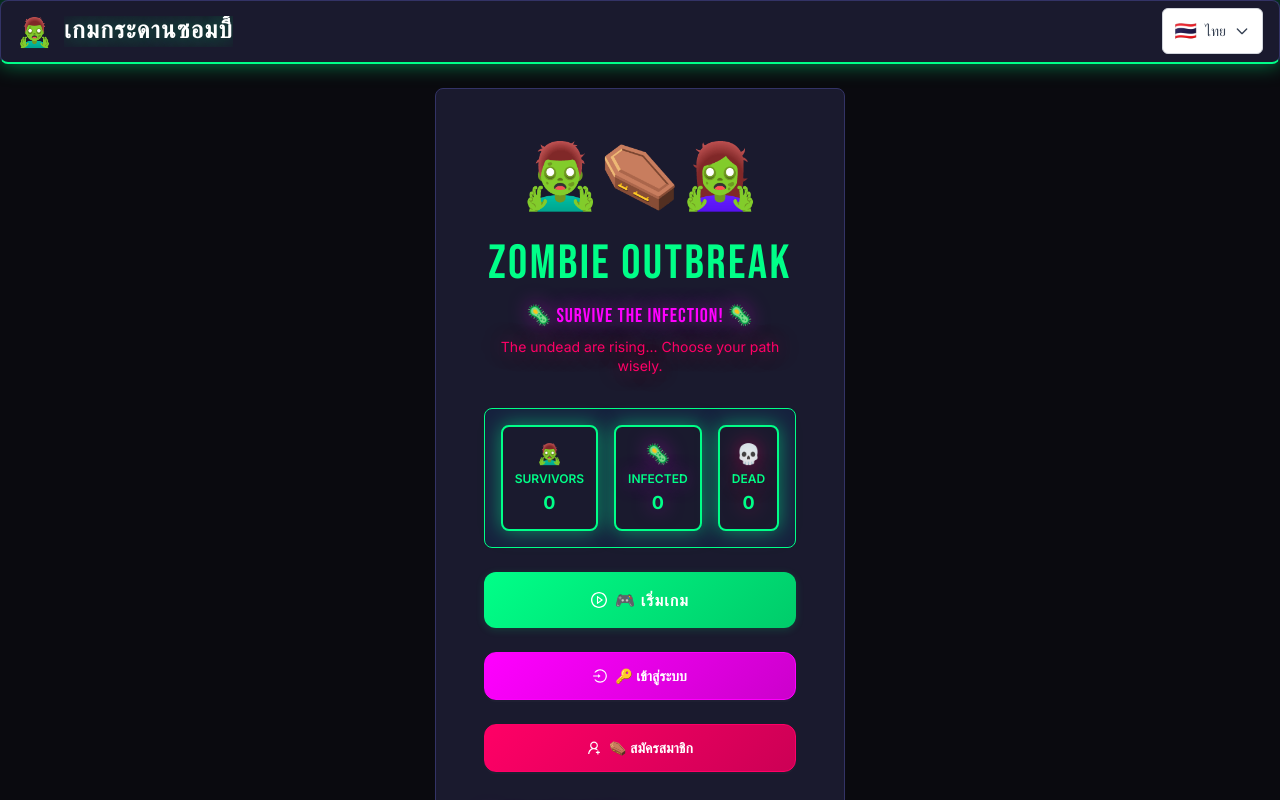
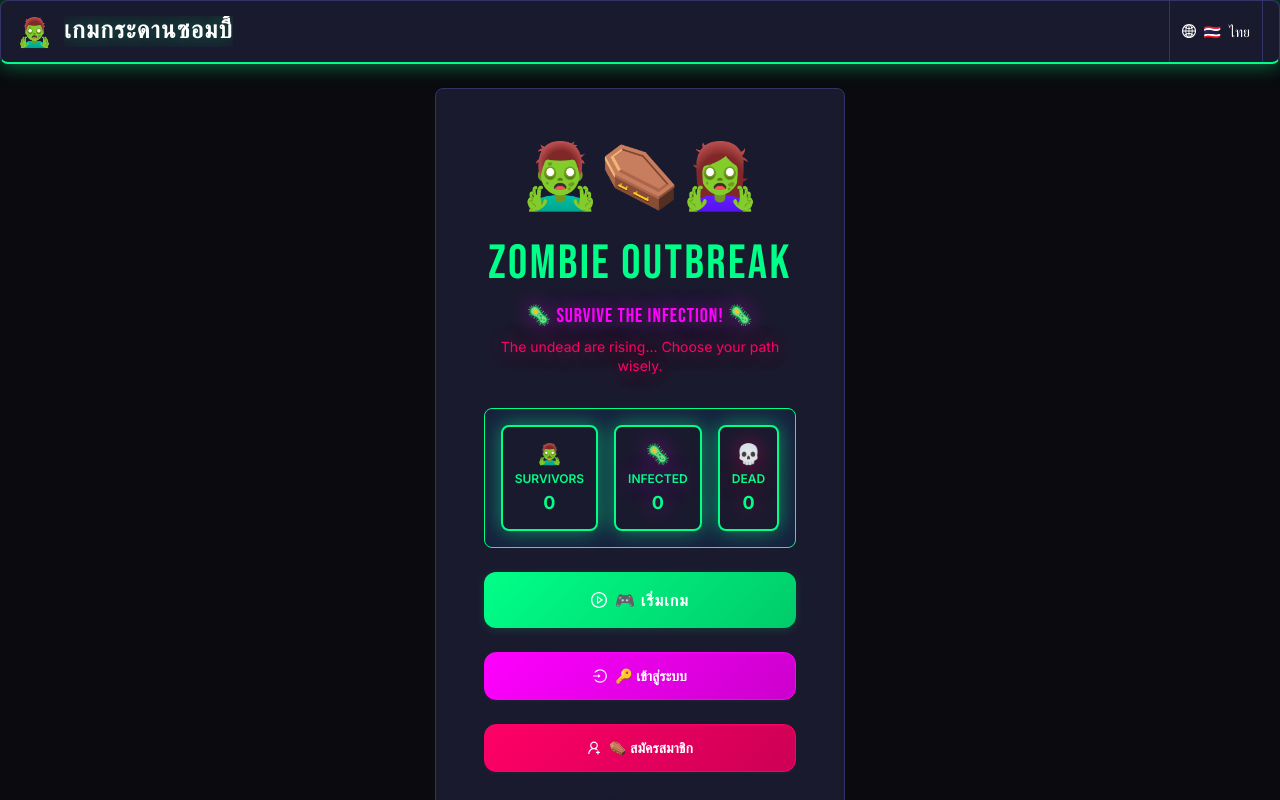
Before and after one commit to kittophop1998/board-game-zombie, a Next.js app: page / in a window 1280 px wide. Shown: the top 800 px of the page. Built offline with nearby package versions, Linux system fonts and the light colour scheme.

Commit message:
fix:change language modal not display

```diff
--- a/app/globals.css
+++ b/app/globals.css
@@ -195,3 +195,27 @@ h6 {
 .font-body {
   font-family: var(--font-inter) !important;
 }
+
+/* Language Switcher Dropdown Styles */
+.language-switcher-dropdown .ant-dropdown-menu {
+  background-color: var(--bg-container) !important;
+  border: 1px solid var(--border-base) !important;
+  border-radius: 6px !important;
+  box-shadow: var(--shadow-primary) !important;
+  padding: 4px !important;
+}
+
+.language-switcher-dropdown .ant-dropdown-menu-item {
+  background-color: transparent !important;
+  color: var(--text-primary) !important;
+  border-radius: 4px !important;
+  margin: 2px 0 !important;
+}
+
+.language-switcher-dropdown .ant-dropdown-menu-item:hover {
+  background-color: var(--bg-hover) !important;
+}
+
+.language-switcher-dropdown .ant-dropdown-menu-item:active {
+  background-color: var(--bg-hover) !important;
+}
--- a/src/components/LanguageSwitcher.tsx
+++ b/src/components/LanguageSwitcher.tsx
@@ -1,7 +1,9 @@
 "use client";
 
 import { useTranslation } from 'react-i18next';
-import { useState } from 'react';
+import { Dropdown, Button } from 'antd';
+import type { MenuProps } from 'antd';
+import { GlobalOutlined, CheckOutlined } from '@ant-design/icons';
 
 const languages = [
     { code: 'th', name: 'ไทย', flag: '🇹🇭' },
@@ -14,69 +16,64 @@ interface LanguageSwitcherProps {
 
 export default function LanguageSwitcher({ className = '' }: LanguageSwitcherProps) {
     const { i18n } = useTranslation();
-    const [isOpen, setIsOpen] = useState(false);
 
     const currentLanguage = languages.find(lang => lang.code === i18n.language) || languages[0];
 
     const handleLanguageChange = (languageCode: string) => {
         i18n.changeLanguage(languageCode);
-        setIsOpen(false);
     };
 
+    const menuItems: MenuProps['items'] = languages.map((language) => ({
+        key: language.code,
+        label: (
+            <div
+                onClick={() => handleLanguageChange(language.code)}
+                style={{
+                    display: 'flex',
+                    alignItems: 'center',
+                    gap: '8px',
+                    padding: '4px 8px',
+                    cursor: 'pointer'
+                }}
+            >
+                <span style={{ fontSize: '16px' }}>{language.flag}</span>
+                <span>{language.name}</span>
+                {i18n.language === language.code && (
+                    <CheckOutlined style={{ marginLeft: 'auto', color: 'var(--color-primary)' }} />
+                )}
+            </div>
+        ),
+        style: {
+            backgroundColor: i18n.language === language.code ? 'var(--bg-hover)' : 'transparent'
+        }
+    }));
+
     return (
-        <div className={`relative inline-block text-left ${className}`}>
-            <button
-                onClick={() => setIsOpen(!isOpen)}
-                className="flex items-center space-x-2 px-3 py-2 text-sm font-medium text-gray-700 bg-white border border-gray-300 rounded-md hover:bg-gray-50 focus:outline-none focus:ring-2 focus:ring-offset-2 focus:ring-indigo-500"
-                aria-haspopup="true"
-                aria-expanded={isOpen}
+        <Dropdown
+            menu={{ items: menuItems }}
+            placement="bottomRight"
+            trigger={['click']}
+            overlayClassName="language-switcher-dropdown"
+        >
+            <Button
+                className={`game-card ${className}`}
+                style={{
+                    display: 'flex',
+                    alignItems: 'center',
+                    gap: '8px',
+                    border: '1px solid var(--border-base)',
+                    backgroundColor: 'var(--bg-container)',
+                    color: 'var(--text-primary)',
+                    borderRadius: '6px',
+                    padding: '4px 12px',
+                    height: 'auto',
+                    minHeight: '32px'
+                }}
+                icon={<GlobalOutlined />}
             >
-                <span className="text-lg">{currentLanguage.flag}</span>
-                <span>{currentLanguage.name}</span>
-                <svg
-                    className={`w-4 h-4 transition-transform ${isOpen ? 'rotate-180' : ''}`}
-                    fill="none"
-                    stroke="currentColor"
-                    viewBox="0 0 24 24"
-                >
-                    <path strokeLinecap="round" strokeLinejoin="round" strokeWidth={2} d="M19 9l-7 7-7-7" />
-                </svg>
-            </button>
-
-            {/* Overlay to close dropdown when clicking outside */}
-            {isOpen && (
-                <div
-                    className="fixed inset-0 z-10"
-                    onClick={() => setIsOpen(false)}
-                />
-            )}
-
-            {isOpen && (
-                <div className="absolute right-0 z-20 mt-2 w-48 origin-top-right bg-white border border-gray-200 rounded-md shadow-lg">
-                    <div className="py-1">
-                        {languages.map((language) => (
-                            <button
-                                key={language.code}
-                                onClick={() => handleLanguageChange(language.code)}
-                                className={`w-full flex items-center space-x-3 px-4 py-2 text-sm hover:bg-gray-100 ${i18n.language === language.code
-                                    ? 'bg-indigo-50 text-indigo-700 font-medium'
-                                    : 'text-gray-700'
-                                    }`}
-                            >
-                                <span className="text-lg">{language.flag}</span>
-                                <span>{language.name}</span>
-                                {i18n.language === language.code && (
-                                    <span className="ml-auto">
-                                        <svg className="w-4 h-4" fill="currentColor" viewBox="0 0 20 20">
-                                            <path fillRule="evenodd" d="M16.707 5.293a1 1 0 010 1.414l-8 8a1 1 0 01-1.414 0l-4-4a1 1 0 011.414-1.414L8 12.586l7.293-7.293a1 1 0 011.414 0z" clipRule="evenodd" />
-                                        </svg>
-                                    </span>
-                                )}
-                            </button>
-                        ))}
-                    </div>
-                </div>
-            )}
-        </div>
+                <span style={{ fontSize: '14px' }}>{currentLanguage.flag}</span>
+                <span style={{ fontSize: '14px' }}>{currentLanguage.name}</span>
+            </Button>
+        </Dropdown>
     );
 }
```
